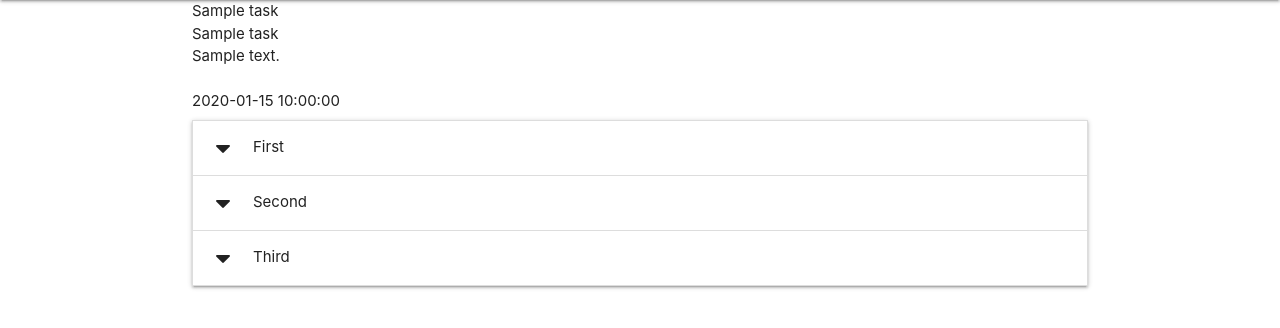
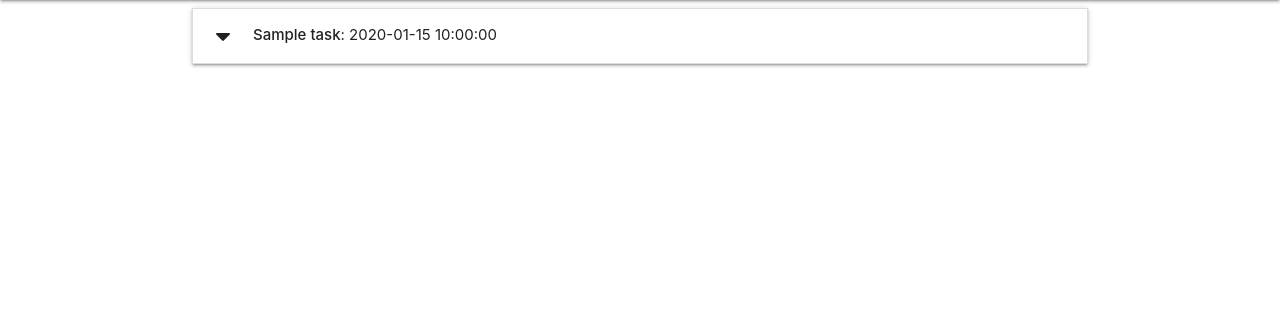
Before and after one commit to Code-Institute-Submissions/milestoneproject3-8, a Flask app: page / in a window 1280 px wide. Shown: the part 64-392 px from the top of the page. Run offline with Flask 2, Linux system fonts and the light colour scheme; a database or web service that is not in the repository returns one stand-in record (values such as "Sample title"); some libraries are stand-ins or nearby versions.

Commit message:
Made one collapsable

```diff
--- a/templates/tasks.html
+++ b/templates/tasks.html
@@ -2,28 +2,28 @@
 {% block content %}
 
 
-    {% for task in tasks %}
+    <!--{% for task in tasks %}
         {{ task.task_name }}<br>
         {{ task.category_name }}<br>
         {{ task.task_description }}<br>
         {{ task.is_urgent }}<br>
         {{ task.due_date }}
-    {% endfor %}
+    {% endfor %}-->
 
 
     <ul class="collapsible">
+        {% for task in tasks %}
         <li>
-            <div class="collapsible-header"><i class="fas fa-caret-down"></i>First</div>
-            <div class="collapsible-body"><span>Lorem ipsum dolor sit amet.</span></div>
+            <div class="collapsible-header">
+                <i class="fas fa-caret-down"></i>
+                <strong>{{ task.task_name }}</strong> : {{ task.due_date }}
+            </div>
+            <div class="collapsible-body">
+                <strong>{{ task.category_name }}</strong>
+                <p>{{ task.task_description }}</p>
+            </div>
         </li>
-        <li>
-            <div class="collapsible-header"><i class="fas fa-caret-down"></i>Second</div>
-            <div class="collapsible-body"><span>Lorem ipsum dolor sit amet.</span></div>
-        </li>
-        <li>
-            <div class="collapsible-header"><i class="fas fa-caret-down"></i>Third</div>
-            <div class="collapsible-body"><span>Lorem ipsum dolor sit amet.</span></div>
-        </li>
+        {% endfor %}
     </ul>
 
 
```
